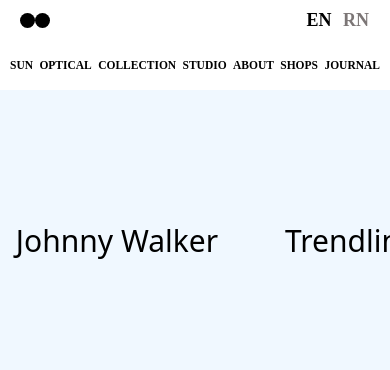
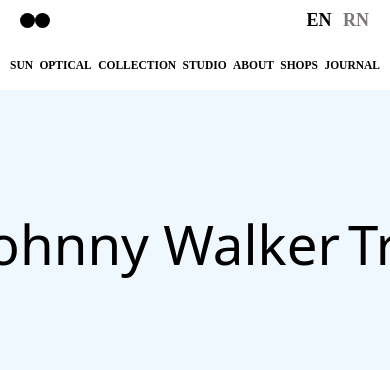
Before and after one commit to AbhishekSinghVishen/trendline_design, a plain HTML site: page index.html in a window 390 px wide. Shown: the top 370 px of the page. Drawn offline with Linux system fonts and the light colour scheme.

Commit message:
Updated responsive design style.css

```diff
--- a/style.css
+++ b/style.css
@@ -65,7 +65,7 @@ html,body{
 }
 #nav2 h3{
     text-transform: uppercase;
-    font-size: 14px;
+    font-size: 2vw;
     font-weight: 600;
 }
 #content{
@@ -101,7 +101,7 @@ background-color: aliceblue;
 
 .elem h1{
     font-family: system-ui, -apple-system, BlinkMacSystemFont, 'Segoe UI', Roboto, Oxygen, Ubuntu, Cantarell, 'Open Sans', 'Helvetica Neue', sans-serif;
-    font-size: 80px;
+    font-size: 7vw;
     font-weight: 200;
 }
 #img-content{
@@ -179,7 +179,7 @@ background-color: aliceblue;
 
 #content{
     width: 100%;
-    height: calc(100% - 90px);
+    height: calc(100% - 75px);
 
 }
 
@@ -193,7 +193,7 @@ background-color: aliceblue;
 }
 #text-content::-webkit-scrollbar{
     background-color: transparent;
-    height: 6px;
+    height: 5px;
 }
 #text-content::-webkit-scrollbar-thumb{
     background-color: orangered;
@@ -204,13 +204,21 @@ background-color: aliceblue;
     justify-content: center;
     flex-shrink: 0;
     height: 100%;
-    width: 60%;
+    width: 80%;
 
 }
 
 .elem h1{
     font-family: system-ui, -apple-system, BlinkMacSystemFont, 'Segoe UI', Roboto, Oxygen, Ubuntu, Cantarell, 'Open Sans', 'Helvetica Neue', sans-serif;
-    font-size: 30px;
-    font-weight: 400;
+    font-size: 14vw;
+    white-space: nowrap;
+    font-weight: 300;
+}
+#img-content img{
+    flex-shrink: 0;
+    width: 100%;
+    height: 100%;
+    object-fit: cover;
+    object-position: center;
 }
 }
```
